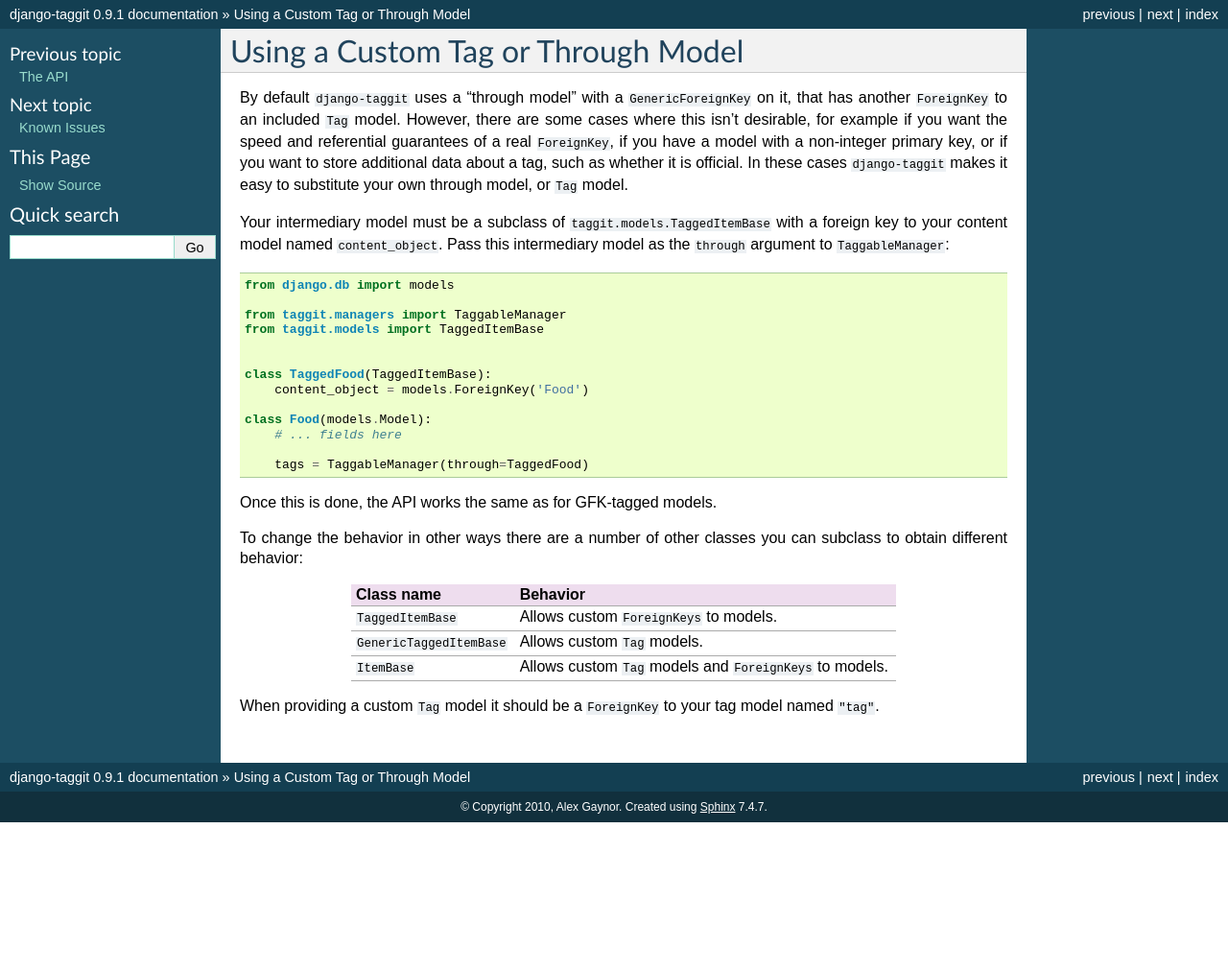
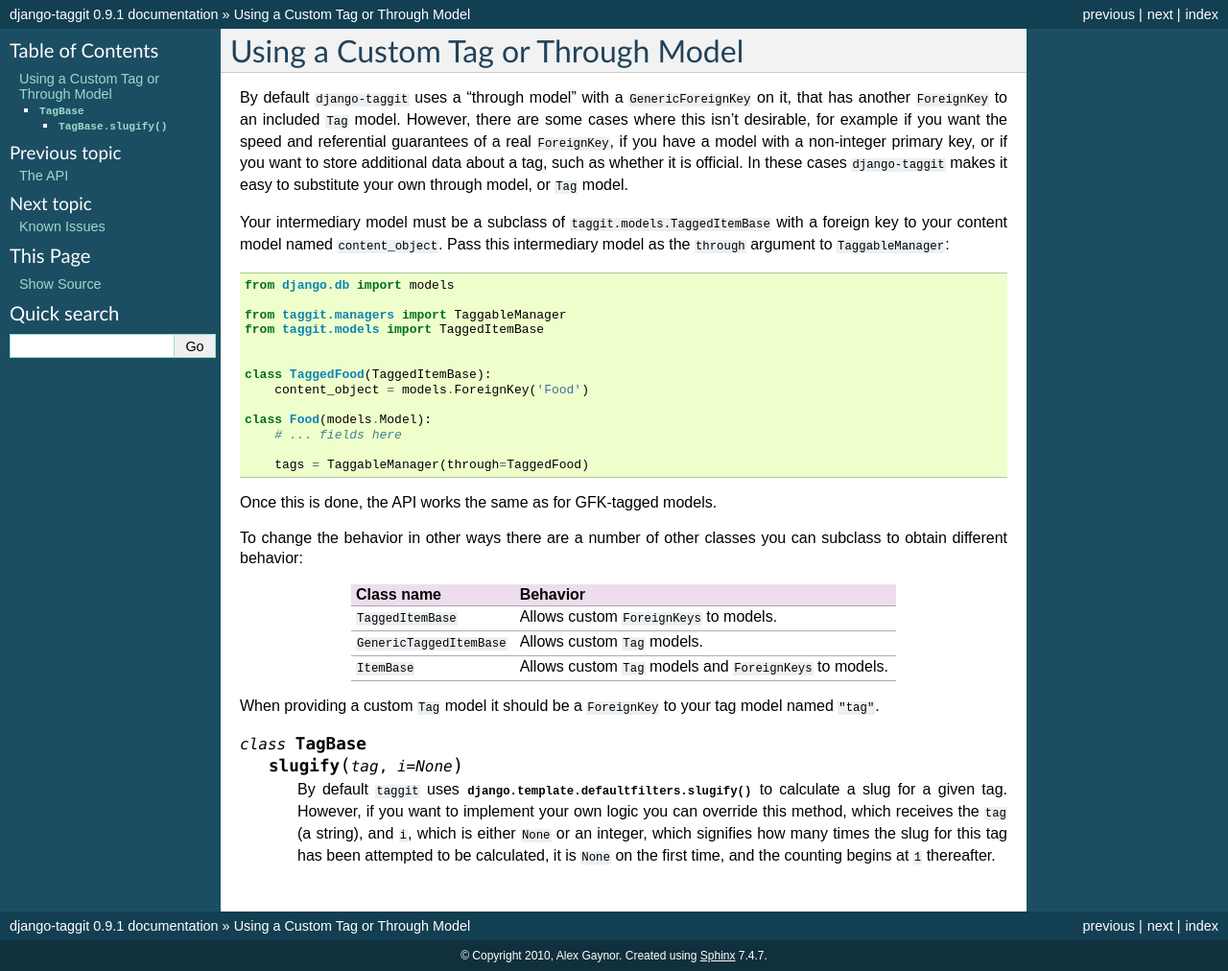
Before and after one commit to jazzband/django-taggit, a Sphinx documentation site: the page built from docs/custom_tagging.txt, in a window 1280 px wide. Shown: the whole page at 96% size. Built offline with Sphinx 7.4.7, drawn with Linux system fonts in a browser that asks for light colours; before the commit the page ends 900 px from its top, so only the background shows below that.

Commit message:
Document the new slugify hook

```diff
--- a/docs/custom_tagging.txt
+++ b/docs/custom_tagging.txt
@@ -44,3 +44,15 @@
 ========================= ===========================================================
 
 When providing a custom ``Tag`` model it should be a ``ForeignKey`` to your tag model named ``"tag"``.
+
+.. class:: TagBase
+
+    .. method:: slugify(tag, i=None)
+
+        By default ``taggit`` uses :func:`django.template.defaultfilters.slugify`
+        to calculate a slug for a given tag.  However, if you want to implement
+        your own logic you can override this method, which receives the ``tag``
+        (a string), and ``i``, which is either ``None`` or an integer, which
+        signifies how many times the slug for this tag has been attempted to be
+        calculated, it is ``None`` on the first time, and the counting begins
+        at ``1`` thereafter.
```
